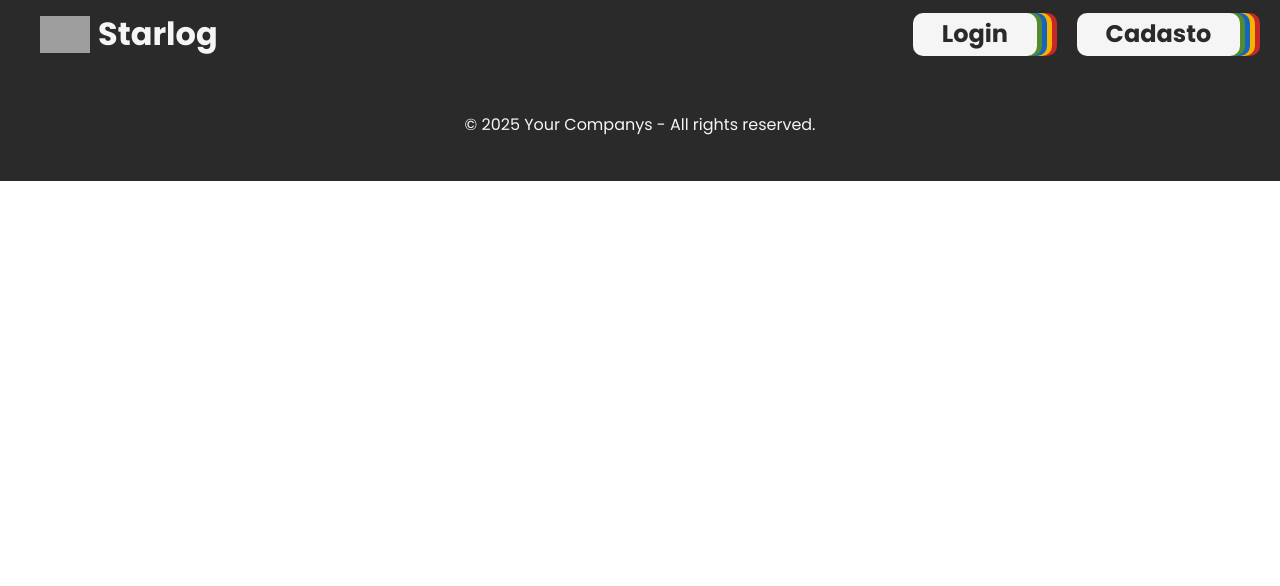
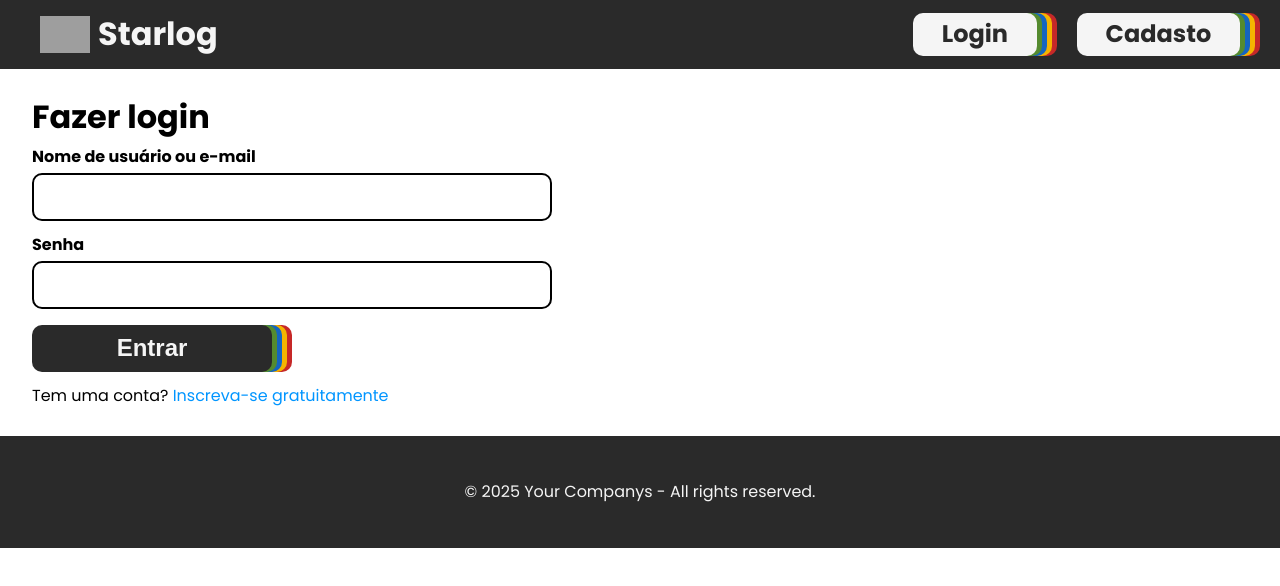
Before and after one commit to pauloroberto3/Starlog, an Angular app: page / in a window 1280 px wide. Shown: the top 586 px of the page. Built offline with nearby package versions, Linux system fonts and the light colour scheme; grey boxes are pictures that could not be loaded.

Commit message:
Adicionando login

```diff
--- a/src/app/app.component.html
+++ b/src/app/app.component.html
@@ -1,3 +1,4 @@
 <app-header></app-header>
+<app-login></app-login>
 <app-footer></app-footer>
 <router-outlet />
--- a/src/app/app.component.ts
+++ b/src/app/app.component.ts
@@ -2,10 +2,11 @@ import { Component } from '@angular/core';
 import { RouterOutlet } from '@angular/router';
 import { HeaderComponent } from "./components/header/header.component";
 import { FooterComponent } from "./components/footer/footer.component";
+import { LoginComponent } from './components/login/login.component';
 
 @Component({
   selector: 'app-root',
-  imports: [RouterOutlet, HeaderComponent, FooterComponent],
+  imports: [RouterOutlet, HeaderComponent, FooterComponent, LoginComponent],
   templateUrl: './app.component.html',
   styleUrl: './app.component.css'
 })
--- /dev/null
+++ b/src/app/components/login/login.component.css
@@ -0,0 +1,49 @@
+.login__principal{
+    display: flex;
+    flex-direction: column;
+    gap: 1em;
+    margin: 2em;
+}
+
+h2{
+    font-size: 2em;
+    font-weight:bolder;
+    color: #000000;
+}
+
+.login__texto{
+    font-size: 1em;
+    font-weight: bold;
+    margin-bottom: 0.5em;
+}
+
+.login__aviso a{
+    text-decoration: none;
+    color:#0095FF;
+}
+
+.login__input{
+    width: 40%;
+    border: solid 2px #000000;
+    border-radius: 10px;
+    padding: 12px 15px;
+    font-family: var(--fonte-principal);
+
+}
+
+.login__botao{
+    color: var(--branco);
+    background: var(--preto);
+    border: none;
+    border-radius: 10px;
+    padding: 0.4em 3em;
+    width: 10em;
+    font-size: 1.5rem;
+    font-weight: bold;
+    cursor: pointer;
+    box-shadow:
+      5px 0 0 0 var(--verde),
+      10px 0 0 0 var(--azul),
+      15px 0 0 0 var(--amarelo),
+      20px 0 0 0 var(--vermelho);
+}
--- /dev/null
+++ b/src/app/components/login/login.component.html
@@ -0,0 +1,15 @@
+<div class="login__principal">
+  <h2>Fazer login</h2>
+  <div>
+    <p class="login__texto">Nome de usuário ou e-mail</p>
+    <input type="text" class="login__input">
+  </div>
+  <div>
+    <p class="login__texto">Senha</p>
+    <input type="text" class="login__input">
+  </div>
+
+  <button class="login__botao">Entrar</button>
+
+  <p class="login__aviso">Tem uma conta? <a href="#">Inscreva-se gratuitamente</a></p>
+</div>
--- /dev/null
+++ b/src/app/components/login/login.component.ts
@@ -0,0 +1,15 @@
+import { Component, OnInit } from '@angular/core';
+
+@Component({
+  selector: 'app-login',
+  templateUrl: './login.component.html',
+  styleUrls: ['./login.component.css']
+})
+export class LoginComponent implements OnInit {
+
+  constructor() { }
+
+  ngOnInit() {
+  }
+
+}
```
Also changed, not shown: 1 other file (tests, documents, lock files or other folders).
